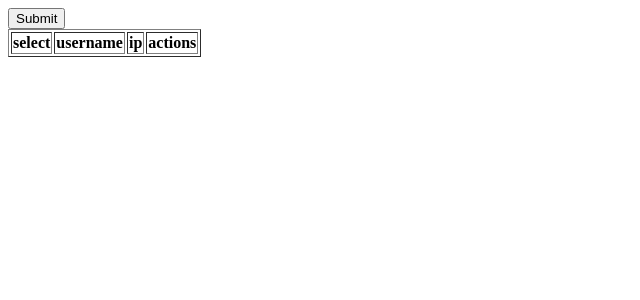
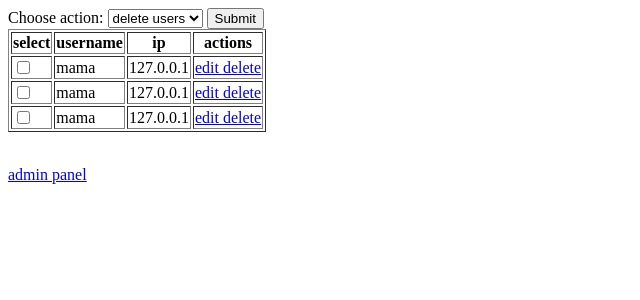
Before and after one commit to dani37x/E-lectro, a Flask app: page /admin/blocked in a window 1280 px wide. Shown: the top 300 px of the page, without its empty margins (0-640 px from the left). Run offline with Flask 2, Linux system fonts and the light colour scheme; a user stored in the database is signed in; data comes from the database, SQL or seed files in the repository; both versions use the stored data as it was after the commit; lists and menus that the app fills with data are empty.

Commit message:
delete many row actions  - for users and for blocked users

```diff
--- a/project_files/routes.py
+++ b/project_files/routes.py
@@ -12,13 +12,15 @@
 
 from.functions import checker
 
+from .actions import delete_rows
+
 
 @app.before_first_request
 def before_first_request():
     db.create_all()
-    # user = Blocked(username='mama', ip='127.0.0.1')
-    # db.session.add(user)
-    # db.session.commit()
+    user = Blocked(username='mama', ip='127.0.0.1')
+    db.session.add(user)
+    db.session.commit()
     # checker(username=current_user.username)
 
 
@@ -99,7 +101,10 @@
   users = User.query.all()
   if request.method == 'POST':
     data = request.form.getlist('id')
-    print(data)
+    selected_action = request.form['action']
+    if selected_action == 'delete user':
+      delete_rows(User, data)
+      return redirect( url_for('admin_user'))
 
   return render_template('admin_user.html', users=users)
 
@@ -110,9 +115,16 @@
   #if current_user.username != 'mama':
   #   abort(404)
   blocked = Blocked.query.all()
-  if request.method == 'GET':
+  if request.method == 'POST':
     data = request.form.getlist('id')
-    print(data)
+    selected_action = request.form['action']
+    if selected_action == 'delete user':
+      delete_rows(Blocked, data)
+      return redirect( url_for('admin_blocked'))
+
+
+
+    # print(data)
     # blocked =
 
   return render_template('admin_blocked.html', blocked=blocked)
--- a/project_files/templates/admin_blocked.html
+++ b/project_files/templates/admin_blocked.html
@@ -1,20 +1,29 @@
-<form method="get" action="">
+<form method="post" action="">
+<label for="action">Choose action:</label>
+<select id="action" name="action">
+  <option value="delete user"> delete users</option>
+  <!-- <option value="saab">Saab</option> -->
+  <!-- <option value="fiat">Fiat</option>
+  <option value="audi">Audi</option> -->
+</select>
     <table border="1px">
         <th> select </th>
         <th> username</th>
         <th> ip</th>
         <th> actions</th>
-        {% for user in users %}
+        {% for block in blocked %}
         <tr>
-            <td><input type="checkbox" name="id" value="{{ user.id }}"</td>
-            <td>{{ blocked.username }}</td>
-            <td>{{ blocked.ip }}</td>
+            <td><input type="checkbox" name="id" value="{{ block.id }}"</td>
+            <td>{{ block.username }}</td>
+            <td>{{ block.ip }}</td>
             <td>
-                <a href="{{ url_for('update_blocked', id=blocked.id) }}"> edit </a>
-                <a href="{{ url_for('delete_blocked', id=blocked.id) }}"> delete </a>
+                <a href="{{ url_for('update_blocked', id=block.id) }}"> edit </a>
+                <a href="{{ url_for('delete_blocked', id=block.id) }}"> delete </a>
             </td>
         </tr>
         {% endfor %}
         <input type="submit">
     </table>
     </form>
+<br>
+    <a href="{{ url_for('admin') }}"> admin panel</a>
```
Also changed, not shown: project_files/actions.py (added, +9 -0 lines), project_files/templates/admin_user.html (+9 -0 lines), instance/user.db.
